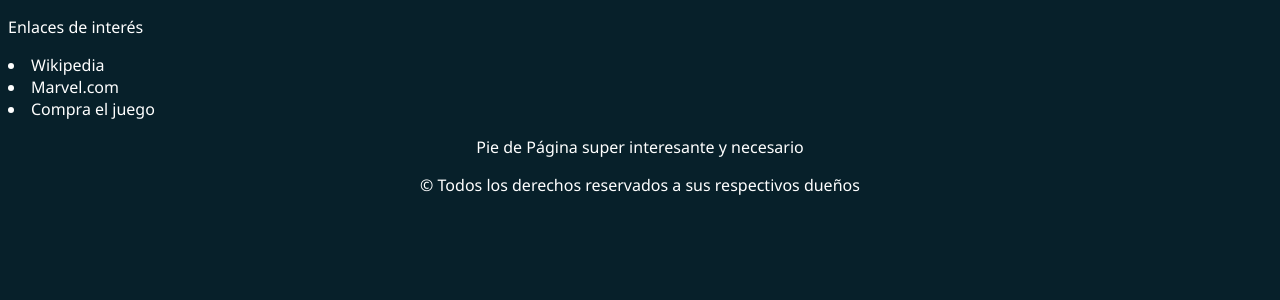
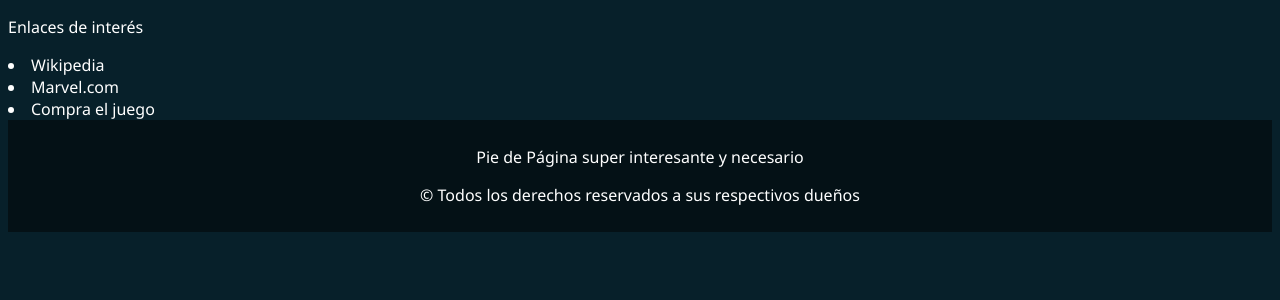
Before and after one commit to PinGunter/IS-UGR, a PHP site: page /portada.html in a window 1280 px wide. Shown: the part 155-455 px from the top of the page. Run offline with PHP 8.4, Linux system fonts and the light colour scheme.

Commit message:
:weary: :call_me_hand:

```diff
--- a/SIBW/P1/static/css/portada.css
+++ b/SIBW/P1/static/css/portada.css
@@ -52,7 +52,10 @@ nav a:hover{
 }
 
 footer{
+    background-color: #041116;
     text-align: center;
+    padding: 10px;
+    vertical-align: bottom;
 }
 
 .links a:hover{
```
